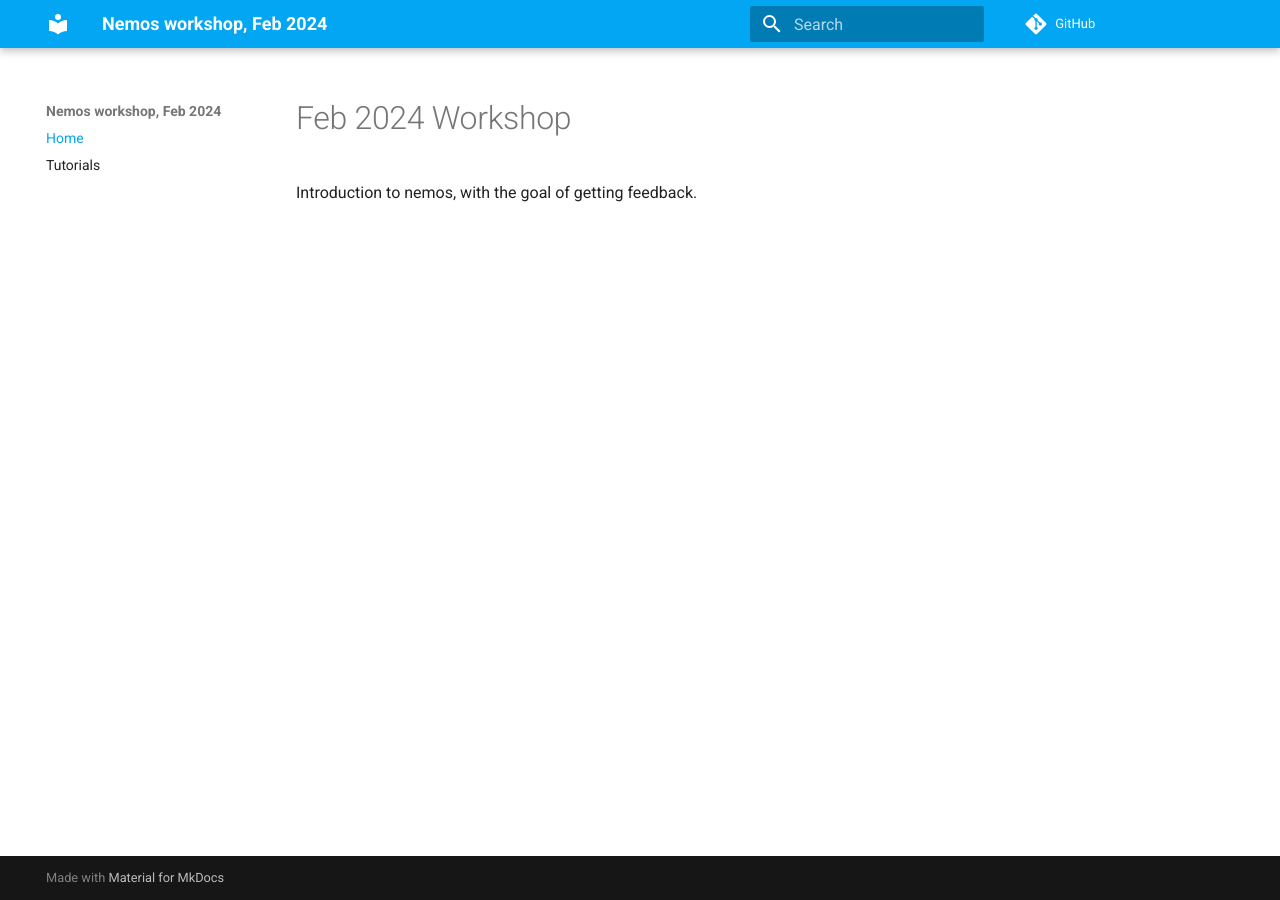
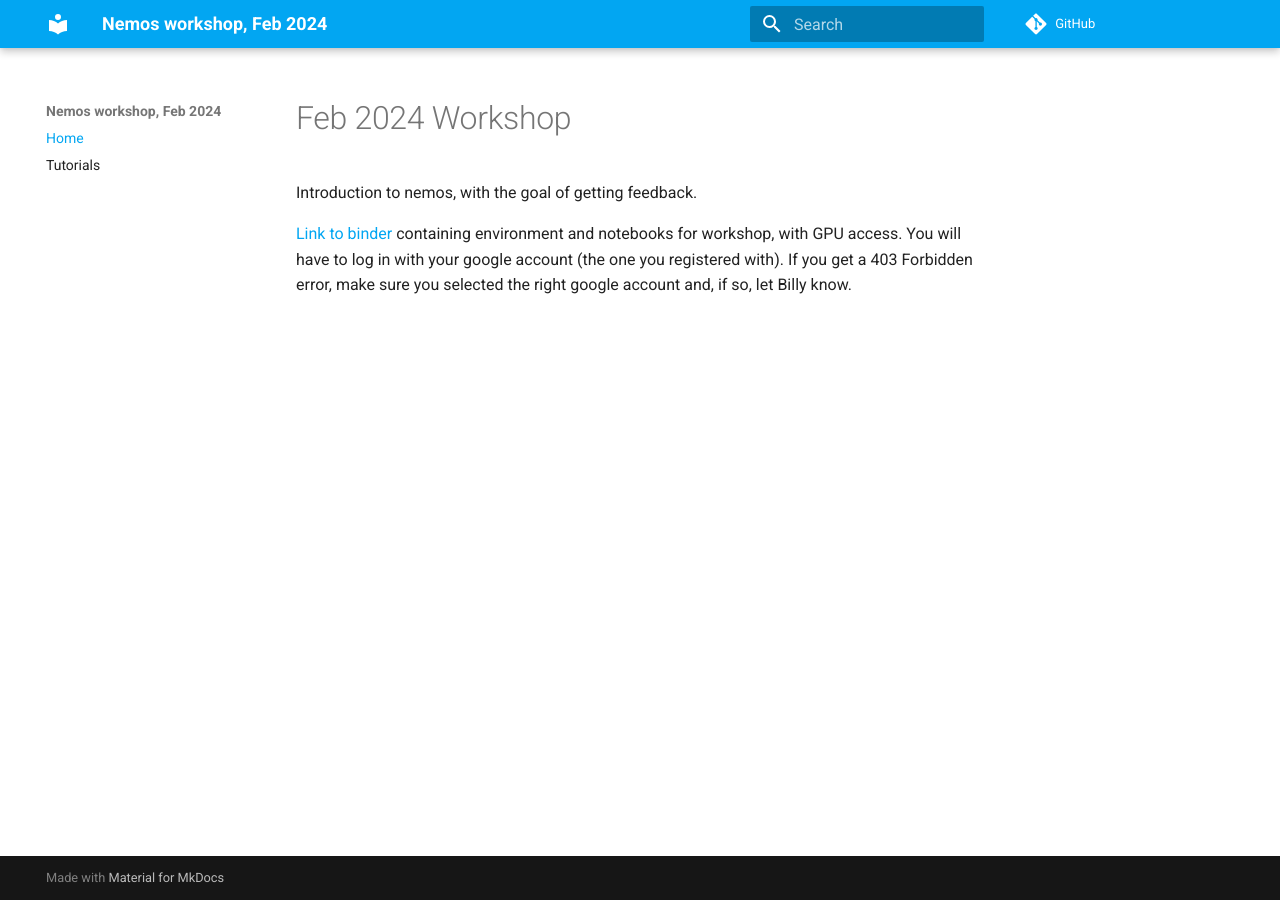
Before and after one commit to flatironinstitute/nemos-workshop-feb-2024, an MkDocs documentation site: the page built from docs/index.md, in a window 1280 px wide. Built offline with MkDocs 1.6.1 and Material for MkDocs 9.7.7, drawn with Linux system fonts in a browser that asks for light colours; nearby versions of some CDN libraries; library files that are not in the unit come from our copies; comment, search, counter and statistics services are not loaded.

Commit message:
adds binder link and note

```diff
--- a/docs/index.md
+++ b/docs/index.md
@@ -1,3 +1,5 @@
 # Feb 2024 Workshop
 
 Introduction to nemos, with the goal of getting feedback.
+
+[Link to binder](https://binder.flatironinstitute.org/~wbroderick/nemos) containing environment and notebooks for workshop, with GPU access. You will have to log in with your google account (the one you registered with). If you get a 403 Forbidden error, make sure you selected the right google account and, if so, let Billy know.
```
